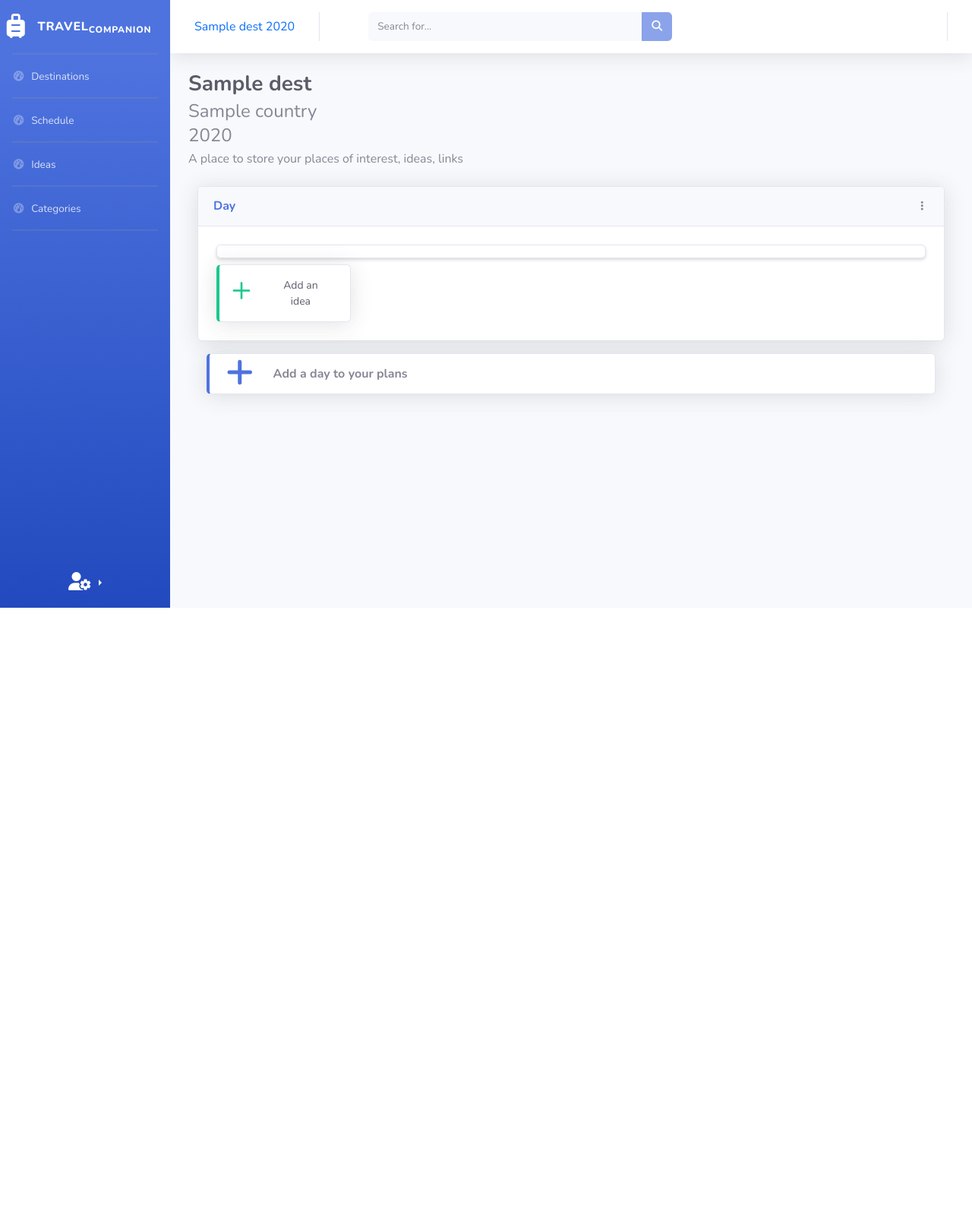
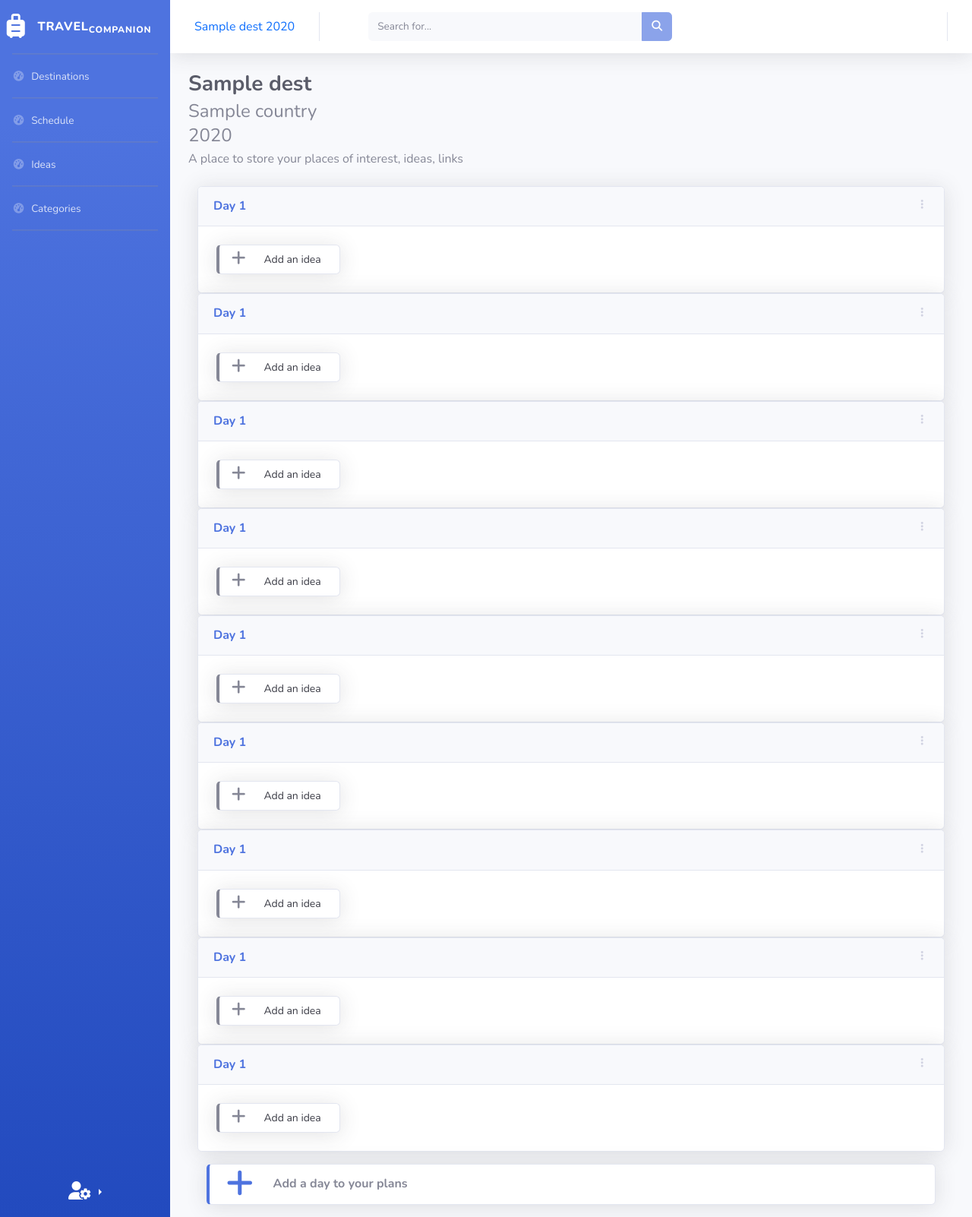
Before and after one commit to Hevsy/Travel-Companion, a Flask app: template app/templates/ideas.html in a window 1280 px wide. Shown: the whole page at 76% size. Before the commit the page ends 800 px from the top, so only its background shows below. Run offline with Flask 3, Linux system fonts and the light colour scheme; the template is opened without the code that fills it: most values are stand-ins (such as "Sample title", 1, 10 or a date in 2020); some libraries are stand-ins or nearby versions.

Commit message:
feat: :ambulance: aded backend function to delete idea; refactored db requests for ideas; restored the style of the buttons in ideas.html

```diff
--- a/app/app.py
+++ b/app/app.py
@@ -6,7 +6,14 @@ from werkzeug.security import check_password_hash, generate_password_hash
 from flask_session import Session
 
 from .etc.db_init import db_init
-from .etc.functions import apology, check_if_username_exists, login_required, register_user, strip_args
+from .etc.functions import (
+    apology,
+    check_if_username_exists,
+    get_ideas,
+    login_required,
+    register_user,
+    strip_args,
+)
 
 # from sys import stdout, stderr # - used for print() when debugging
 
@@ -84,7 +91,6 @@ def register():
 
                 session["user_id"] = u_id
                 return redirect("/")
-
 
 
 @app.route("/login", methods=["GET", "POST"])
@@ -296,40 +302,16 @@ def ideas():
     if request.method == "GET":
         return redirect("/dest")
     else:
+        user_id = session["user_id"]
         dest_id = request.form.get("id")
         with engine.begin() as db:
             # Get all the ideas for the current destination and pass to the template
-            data = db.execute(
-                select(
-                    ideas_table.c.id,
-                    ideas_table.c.description,
-                    ideas_table.c.notes,
-                    ideas_table.c.link,
-                    ideas_table.c.map_link,
-                    ideas_table.c.day,
-                ).where(
-                    and_(
-                        ideas_table.c.user_id == session["user_id"],
-                        ideas_table.c.dest_id == dest_id,
-                    )
-                )
-            ).all()
-            # Get all the destination's data to show in the template as well
-            dest = db.execute(
-                select(
-                    destinations_table.c.name,
-                    destinations_table.c.country,
-                    destinations_table.c.year,
-                    destinations_table.c.id,
-                    destinations_table.c.days
-                ).where(
-                    and_(
-                        destinations_table.c.user_id == session["user_id"],
-                        destinations_table.c.id == dest_id,
-                    )
-                )
-            ).all()[0]
-            return render_template("ideas.html", data=data, dest=dest)
+            ideas_data, dest_data = get_ideas(
+                dest_id, db, user_id, ideas_table, destinations_table
+            )
+            return render_template(
+                "ideas.html", ideas_data=ideas_data, dest_data=dest_data
+            )
 
 
 @app.route("/idea-add", methods=["GET", "POST"])
@@ -361,11 +343,12 @@ def idea_add():
             db.commit()
         return redirect("/ideas")
 
+
 @app.route("/idea_delete", methods=["POST"])
 @login_required
 def idea_delete():
     """Deleting an idea from db"""
-    used_id = session["user_id"]
+    user_id = session["user_id"]
     dest_id = request.form.get("dest_id")
     id = request.form.get("id")
     if not dest_id or not id:
@@ -374,13 +357,17 @@ def idea_delete():
         db.execute(
             delete(ideas_table).where(
                 and_(
-                    ideas_table.c.user_id == used_id,
+                    ideas_table.c.user_id == user_id,
                     ideas_table.c.dest_id == dest_id,
-                    ideas_table.c.id == id
+                    ideas_table.c.id == id,
                 )
             )
         )
-    return
+        # Get all the ideas for the current destination and pass to the template
+        ideas_data, dest_data = get_ideas(
+            dest_id, db, user_id, ideas_table, destinations_table
+        )
+        return render_template("ideas.html", ideas_data=ideas_data, dest_data=dest_data)
 
 
 if __name__ == "__main__":
--- a/app/templates/ideas.html
+++ b/app/templates/ideas.html
@@ -5,69 +5,72 @@ Ideas
 {% endblock %}
 
 {% block title2 %}
-{{ dest['name'] }} {{ dest['year'] or ''}}
+{{ dest_data['name'] }} {{ dest_data['year'] or ''}}
 {% endblock %}
 
 {% block main %}
 <div>
-    <h1 class="h3 mb-1 text-gray-800 font-weight-bold">{{ dest['name'] }}</h1>
-    <h2 class="h4 mb-1 text-gray-600">{{ dest['country'] or ''}}</h1>
-        <h2 class="h4 mb-1 text-gray-600">{{ dest['year'] or ''}}</h1>
+    <h1 class="h3 mb-1 text-gray-800 font-weight-bold">{{ dest_data['name'] }}</h1>
+    <h2 class="h4 mb-1 text-gray-600">{{ dest_data['country'] or ''}}</h1>
+        <h2 class="h4 mb-1 text-gray-600">{{ dest_data['year'] or ''}}</h1>
             <p class="mb-4">A place to store your places of interest, ideas, links</p>
 </div>
 <div class="col">
-    {% for day, group in data | groupby('day') %}
+    {% for day in range(1, dest_data['days'] + 1) %}
     <!-- Card showing a destination -->
     <div class="card shadow">
         <!-- Card Header - Dropdown -->
-        <div class="card-header py-3 d-flex flex-row align-items-center justify-content-between">
-            <h6 class="m-0 font-weight-bold text-primary">Day {{ day }}</h6>
+        <div class="card-header py-3 d-flex flex-row justify-content-between">
+            <h6 class="m-0 font-weight-bold text-primary">Day 1</h6>
             <div class="dropdown no-arrow">
                 <a class="dropdown-toggle" href="#" role="button" id="dropdownMenuLink" data-bs-toggle="dropdown"
-                    aria-haspopup="true" aria-expanded="false">
-                    <i class="fas fa-ellipsis-v fa-sm fa-fw text-gray-600"></i>
+                    aria-expanded="false">
+                    <i class="fas fa-ellipsis-v fa-sm fa-fw text-gray-400"></i>
                 </a>
-                <div class="dropdown-menu dropdown-menu-right shadow animated--fade-in"
+                <ul class="dropdown-menu dropdown-menu-right shadow animated--fade-in"
                     aria-labelledby="dropdownMenuLink">
                     <div class="dropdown-header text-l text-gray-600">Day:</div>
-                    <form action="#" method="post" role="form">
-                        <input type="hidden" type="text" id="id" name="id" value="day">
-                        <button class="dropdown-item" type="submit">
-                            <i class="fa-solid fa-pen-to-square fa-sm text-gray-600"></i>
-                            Edit
-                        </button>
-                    </form>
-                    <a class="dropdown-item" href="#">
-                        <i class="fa-regular fa-square-check fa-sm text-gray-600"></i>
-                        Mark as complete
+                    <li>
+                        <a class="dropdown-item disabled text-gray-800" href="#" tabindex="-1" aria-disabled="true">
+                            <i class="fa-solid fa-arrow-up fa-sm text-gray-800"></i>
+                            Move up
                         </a>
+                    </li>
+                    <li>
+                        <a class="dropdown-item disabled text-gray-800" href="#" tabindex="-1" aria-disabled="true">
+                            <i class="fa-solid fa-arrow-down fa-sm text-gray-800"></i>
+                            Move down
+                        </a>
+                    </li>
                     <div class="dropdown-divider"></div>
-                    <a class="dropdown-item" data-bs-toggle="modal" data-bs-target="#deleteModal{{ day }}">
-                        <i class="fa-solid fa-trash fa-sm text-gray-600"></i>
+                    <li>
+                        <a class="dropdown-item disabled text-gray-800" href="#" tabindex="-1" aria-disabled="true">
+                            <i class="fa-solid fa-trash fa-sm text-gray-800"></i>
                             Delete
                         </a>
-                </div>
+                    </li>
+                </ul>
             </div>
         </div>
         <!-- Card Body -->
         <div class="h-100 no-gutters align-items-center">
             <div class="card-body">
-                {% for item in group %}
-                <div class="card shadow-sm btn2 btn-light no-gutters align-content-start m-1 p-1">
+                {% for idea in ideas_data if idea['day'] == day %}
+                <div class="card shadow-sm no-gutters align-content-start m-1 p-1">
                     <div class="row align-items-center">
-                        <div class="col my-1 font-weight-bold text-gray-800">{{ item['description'] or ''}}
+                        <div class="col my-1 pl-4 font-weight-bold text-gray-800">{{ idea['description'] or ''}}
                         </div>
-                        <div class="col my-1 small text-gray-600">{{ item['notes'] or ''}}</div>
-                        {% if item['link'] %}
+                        <div class="col my-1 small text-gray-600">{{ idea['notes'] or ''}}</div>
+                        {% if idea['link'] %}
                         <div class="col">
-                            <div class="card shadow-sm">
-                                <a class=" small font-weight-bold text-blue" href="{{ item['link'] }}" target="_blank"
-                                    rel="noopener noreferrer">Link</a>
-                            </div>
+                            <a class="btn btn-primary btn-sm shadow-sm font-weight-bold" href="{{ idea['link'] }}"
+                                target="_blank" rel="noopener noreferrer">Link</a>
                         </div>
                         {% endif %}
-                        {% if item['map-link'] %}
-                        <div class="col mb-1 small font-weight-bold text-gray-600">{{ item['map-link'] }}
+                        {% if idea['map-link'] %}
+                        <div class="col">
+                            <a class="btn btn-secondary btn-sm shadow-sm font-weight-bold" href="{{ idea['map-link'] }}"
+                                target="_blank" rel="noopener noreferrer">Map</a>
                         </div>
                         {% endif %}
                     </div>
@@ -76,15 +79,16 @@ Ideas
                 <div class="col">
                     <div class="row align-items-center">
                         <a href="#"
-                            class="btn col-sm-auto btn-light btn-sm card border-left-success shadow m-1 p-1 align-self-start align-items-center"
+                            class="btn col-auto btn-light btn-sm card border-left-secondary shadow my-1 mx-1 p-1 align-self-start"
                             data-bs-toggle="modal" data-bs-target="#AddIdeaModal{{ day }}">
-                            <div class="card-body p-1 m-0 align-items-center">
-                                <div class="row align-items-center justify-content-start m-sm-0">
-                                    <div
-                                        class="col-sm-2 align-items-center m-2 p-0 font-weight-bold text-primary text-capitalize">
-                                        <div class="text-success h3 align-items-center fa-solid fa-plus fa-2xs"></div>
+                            <div class=" card-body py-1 pl-1">
+                            <div class="row no-gutters align-items-center justify-content-start">
+                                <div class="col-auto align-items-center mr-4 mx-2">
+                                    <div class="row font-weight-bold text-primary text-capitalize mb-1">
+                                        <div class="text-secondary fa-solid fa-plus fa-xl"></div>
                                     </div>
-                                    <div class="col align-items-center align-self-star m-2 text-gray-800">
+                                </div>
+                                <div class="col-auto align-self-start">
                                     Add an idea
                                 </div>
                             </div>
@@ -115,7 +119,7 @@ Ideas
                             <div class="col mr-2">
                                 <input type="hidden" type="text" id="day" name="day" value="{{ day }}">
                                 <input type="hidden" type="text" id="dest_id" name="dest_id"
-                                        value="{{ dest['id'] }}">
+                                    value="{{ dest_data['id'] }}">
                                 <div class="mb-2">
                                     <label for="description" class="form-label text-black">Description</label>
                                     <input autofocus class="form-control w-100" id="description" name="description"
@@ -145,7 +149,6 @@ Ideas
         </div>
     </div>
 </div>
-
 {% else %}
 <div class="col">
     <!-- Card for the empty data - no ideas in db -->
@@ -177,7 +180,7 @@ Ideas
                     <div class="col mr-2">
                         <form action="/idea-add" method="post">
                             <input type="hidden" type="text" id="day" name="day" value="1">
-                                <input type="hidden" type="text" id="dest_id" name="dest_id" value="{{ dest['id'] }}">
+                            <input type="hidden" type="text" id="dest_id" name="dest_id" value="{{ dest_data['id'] }}">
                             <div class="mb-2">
                                 <label for="description" class="form-label text-black">Description</label>
                                 <input autofocus class="form-control w-100" id="description" name="description"
@@ -185,8 +188,8 @@ Ideas
                             </div>
                             <div class="mb-2">
                                 <label for="notes" class="form-label text-black">Notes</label>
-                                    <input class="form-control w-100" id="notes" name="notes"
-                                        placeholder="Notes (optional)" type="text">
+                                <input class="form-control w-100" id="notes" name="notes" placeholder="Notes (optional)"
+                                    type="text">
                             </div>
                             <div class="mb-2">
                                 <label for="link" class="form-label text-black">Link</label>
```
Also changed, not shown: app/etc/functions.py (+39 -4 lines). Lines whose indentation alone changed are shown as unchanged.
